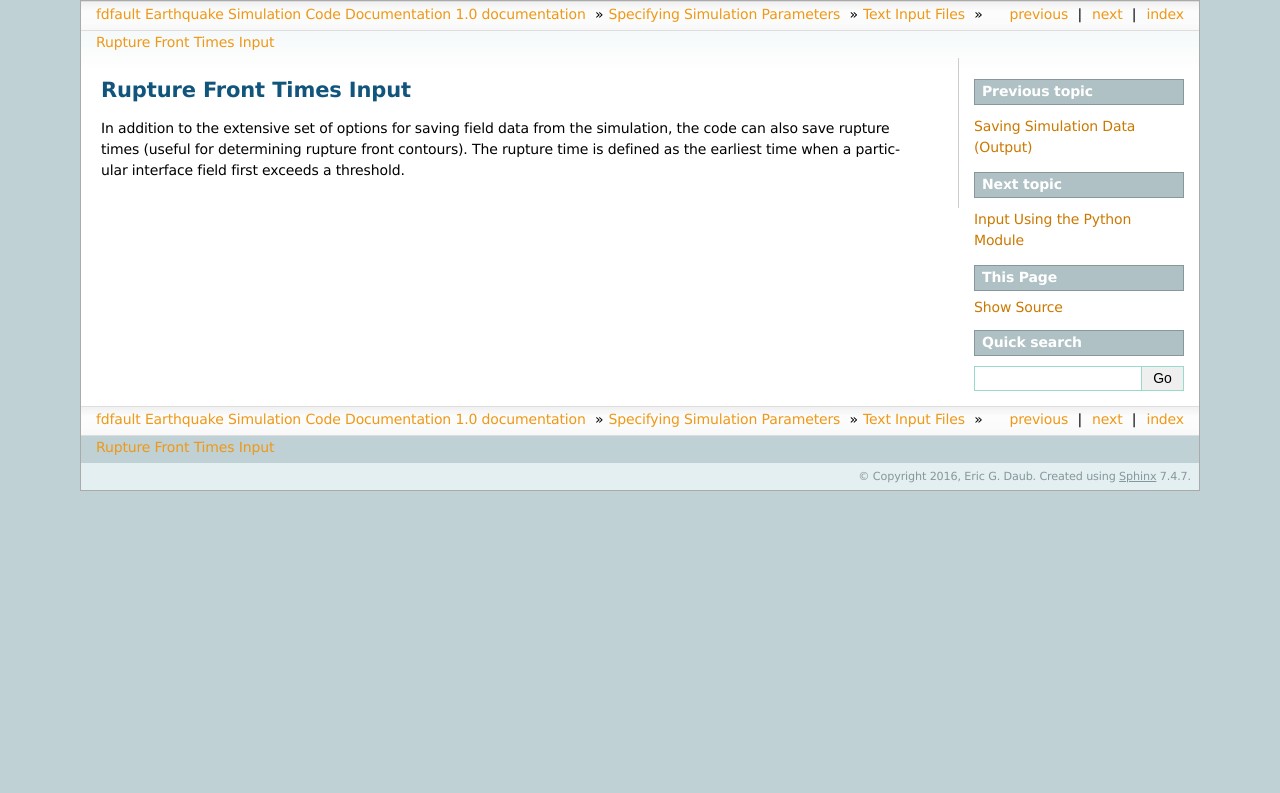
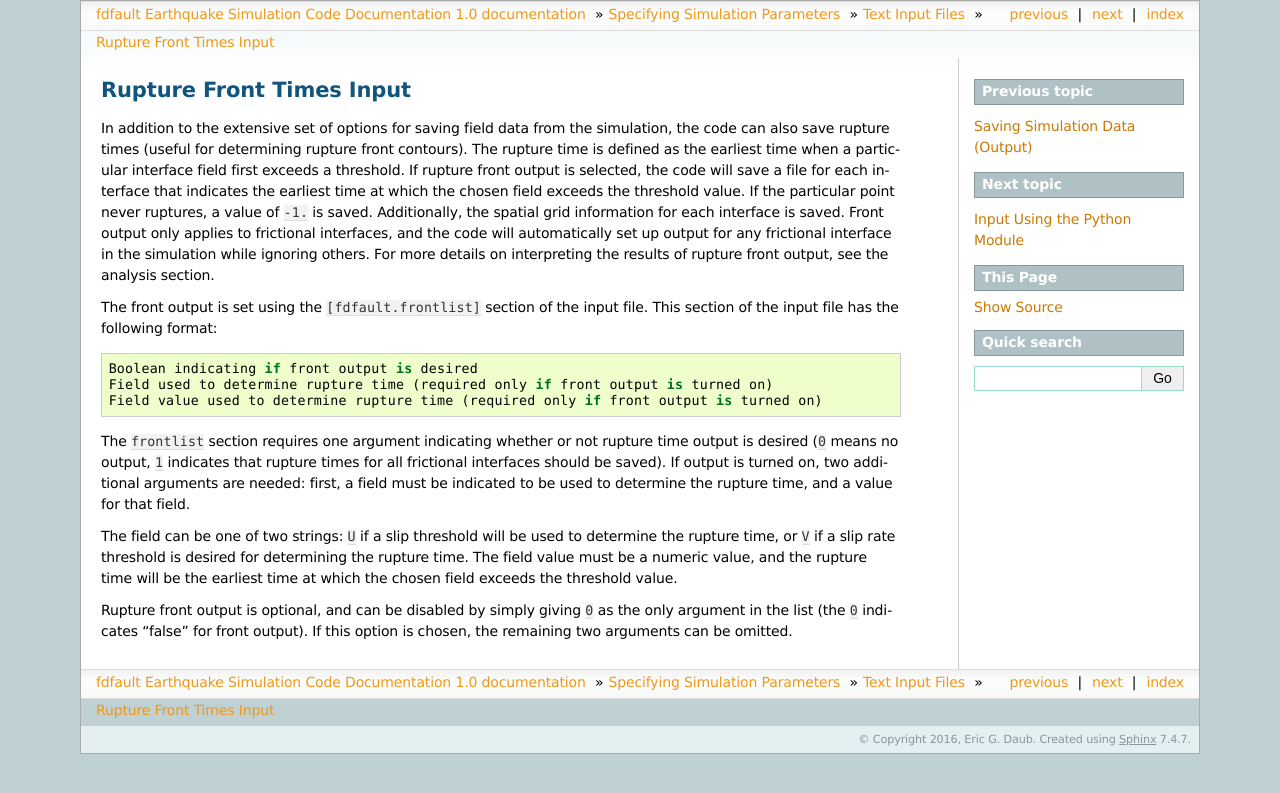
Before and after one commit to edaub/fdfault, a Sphinx documentation site: the page built from docs/input/text/frontlist.rst, in a window 1280 px wide. Shown: the top 793 px of the page. Built offline with Sphinx 7.4.7, drawn with Linux system fonts in a browser that asks for light colours.

Commit message:
additions to frontlist and test2d page in documentation

```diff
--- a/docs/examples/test2d.rst
+++ b/docs/examples/test2d.rst
@@ -106,3 +103,5 @@ To illustrate how to parameters in a text file, here is an example problem ``tes
 
     [fdfault.frontlist]
     0
+
+This model is fairly simple, so use of a text input file rather than a python script is a reasonable choice. The following breaks down each section and explains the meaning of the input parameters.
--- a/docs/input/text/frontlist.rst
+++ b/docs/input/text/frontlist.rst
@@ -4,4 +4,16 @@
 Rupture Front Times Input
 **********************************
 
-In addition to the extensive set of options for saving field data from the simulation, the code can also save rupture times (useful for determining rupture front contours). The rupture time is defined as the earliest time when a particular interface field first exceeds a threshold.
+In addition to the extensive set of options for saving field data from the simulation, the code can also save rupture times (useful for determining rupture front contours). The rupture time is defined as the earliest time when a particular interface field first exceeds a threshold. If rupture front output is selected, the code will save a file for each interface that indicates the earliest time at which the chosen field exceeds the threshold value. If the particular point never ruptures, a value of ``-1.`` is saved. Additionally, the spatial grid information for each interface is saved. Front output only applies to frictional interfaces, and the code will automatically set up output for any frictional interface in the simulation while ignoring others. For more details on interpreting the results of rupture front output, see the analysis section.
+
+The front output is set using the ``[fdfault.frontlist]`` section of the input file. This section of the input file has the following format: ::
+
+    Boolean indicating if front output is desired
+    Field used to determine rupture time (required only if front output is turned on)
+    Field value used to determine rupture time (required only if front output is turned on)
+
+The ``frontlist`` section requires one argument indicating whether or not rupture time output is desired (``0`` means no output, ``1`` indicates that rupture times for all frictional interfaces should be saved). If output is turned on, two additional arguments are needed: first, a field must be indicated to be used to determine the rupture time, and a value for that field.
+
+The field can be one of two strings: ``U`` if a slip threshold will be used to determine the rupture time, or ``V`` if a slip rate threshold is desired for determining the rupture time. The field value must be a numeric value, and the rupture time will be the earliest time at which the chosen field exceeds the threshold value.
+
+Rupture front output is optional, and can be disabled by simply giving ``0`` as the only argument in the list (the ``0`` indicates "false" for front output). If this option is chosen, the remaining two arguments can be omitted.
```
Also changed, not shown: other parts of docs/examples/test2d.rst (+0 -3 lines).
